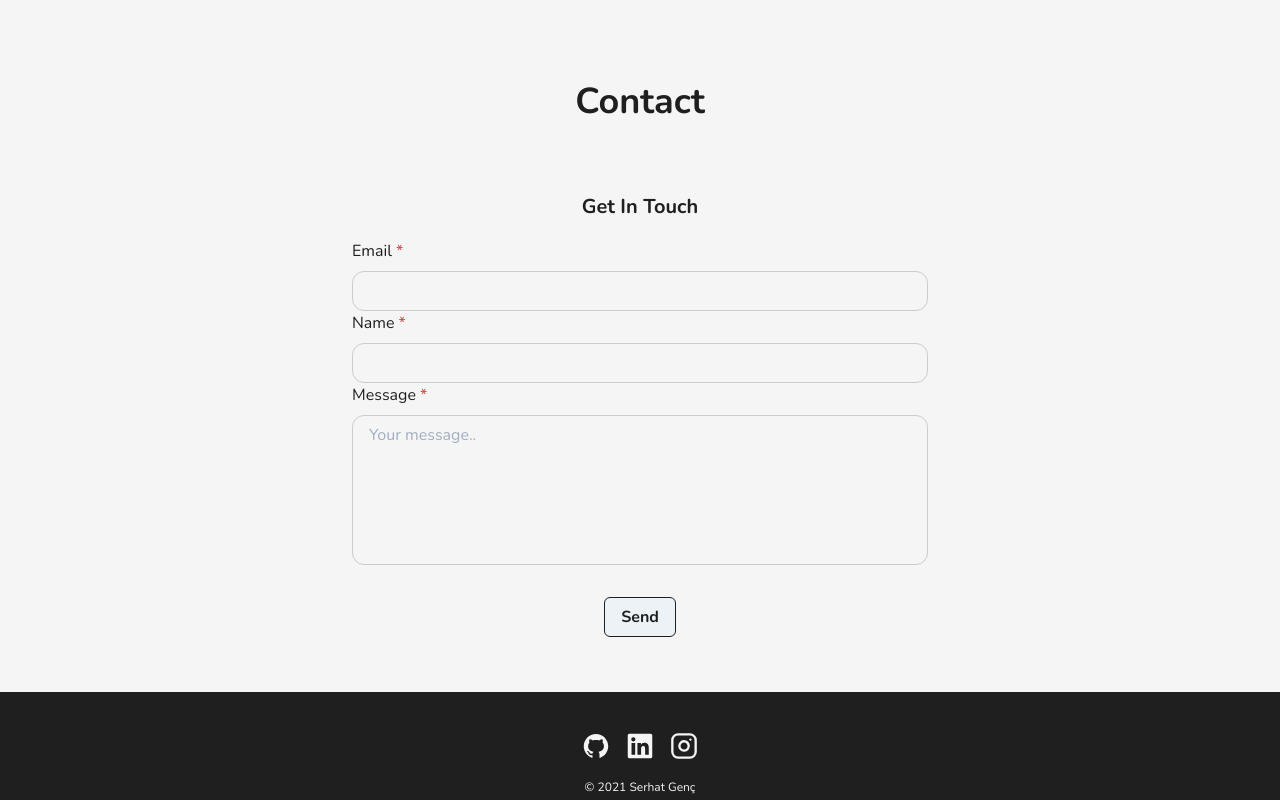
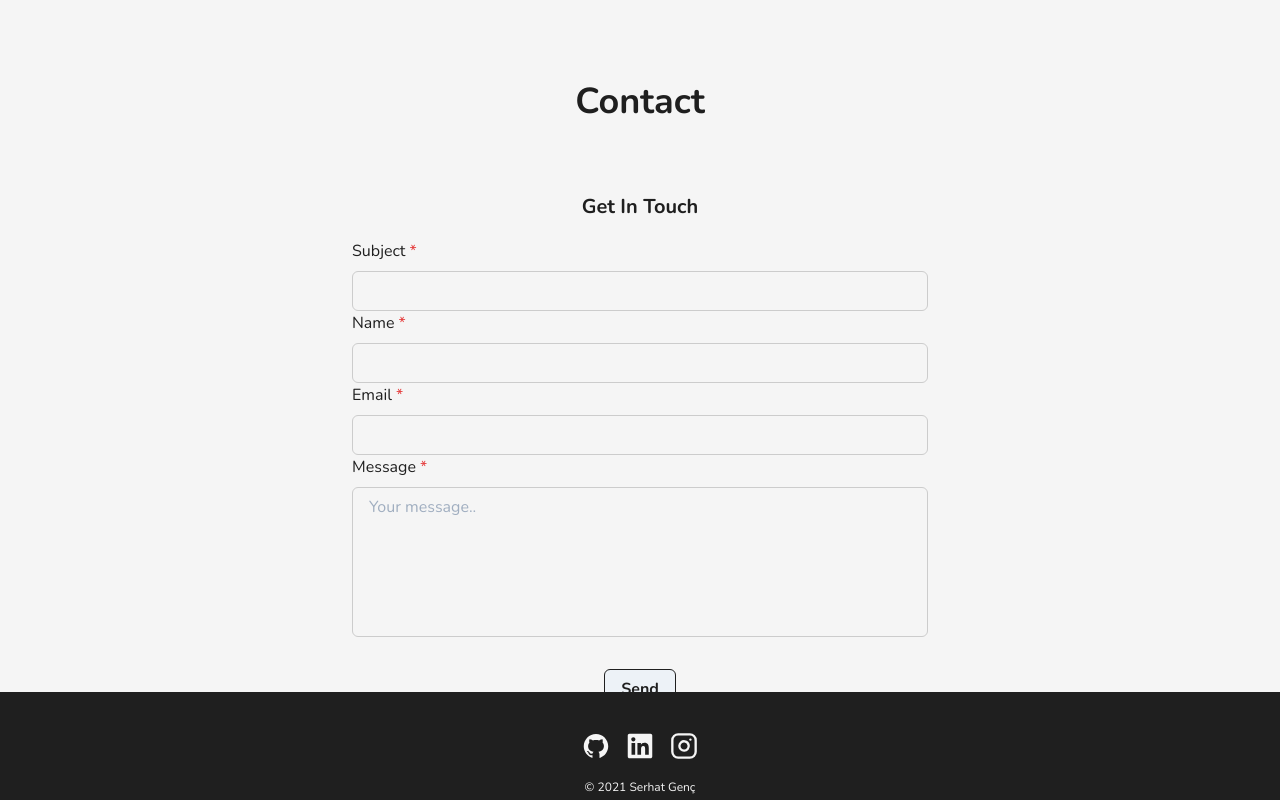
Before and after one commit to SerhatG35/portfolio, a Next.js app: page / in a window 1280 px wide. Shown: the part 1075-1875 px from the top of the page. Built offline with nearby package versions, Linux system fonts and the light colour scheme; no server answers.

Commit message:
contact page handled and toaster added

```diff
--- a/components/Contact.tsx
+++ b/components/Contact.tsx
@@ -6,42 +6,43 @@ import { Textarea } from '@chakra-ui/textarea'
 import { yupResolver } from '@hookform/resolvers/yup'
 import { ContactSchema } from 'constants/YupSchema'
 import { sendForm } from 'emailjs-com'
-import { FormEvent } from 'react'
+import { useEffect } from 'react'
 import { useForm } from 'react-hook-form'
 import { AiOutlineGithub } from 'react-icons/ai'
 import { FaLinkedin } from 'react-icons/fa'
 import { FiInstagram } from 'react-icons/fi'
+import { toaster } from 'utils/Toaster'
 
 type ContactInputTypes = {
+    subject: string
+    name: string
     email: string
-    name: string
     message: string
 }
 
 const Contact = () => {
-    const {
-        formState: { errors },
-        handleSubmit,
-        register,
-    } = useForm<ContactInputTypes>({
+    const { formState, handleSubmit, register, reset } = useForm<ContactInputTypes>({
         resolver: yupResolver(ContactSchema),
     })
 
-    const sendEmail = (e: FormEvent<HTMLFormElement>) => {
+    const sendEmail = () => {
         sendForm(
             'service_pjtiisg',
             'template_04nqstq',
             '#contact-form',
             'user_EYPXtlwIrekVAS0q2FIMR'
-        ).then(
-            (result: any) => {
-                console.log(result.text)
-            },
-            error => {
-                console.log(error.text)
-            }
         )
+            .then(() => {
+                toaster('Success', 'Email has been sent', 'success')
+            })
+            .catch(() => {
+                toaster('Error', 'There was a problem please try later', 'error')
+            })
     }
+
+    useEffect(() => {
+        if (formState.isSubmitSuccessful) reset()
+    }, [formState, reset])
 
     return (
         <Box as='section' id='contact' h='100vh' w='100%' pt='5em'>
@@ -69,54 +70,87 @@ const Contact = () => {
                             onSubmit={handleSubmit(sendEmail)}
                         >
                             <FormControl
-                                isInvalid={!!errors.email?.message}
-                                errortext={errors?.email?.message}
+                                isInvalid={!!formState.errors?.subject?.message}
+                                errortext={formState.errors?.subject?.message}
                                 isRequired
+                                id='subject'
                             >
-                                <FormLabel>Email</FormLabel>
-                                <FormErrorMessage>{errors.email?.message}</FormErrorMessage>
+                                <FormLabel>Subject</FormLabel>
+                                <FormErrorMessage>
+                                    {formState.errors.subject?.message}
+                                </FormErrorMessage>
                                 <Input
                                     _focus={{ boxShadow: '0 0 1px 1px #1f1f1f' }}
-                                    type='email'
-                                    rounded='xl'
+                                    rounded='md'
                                     borderColor='#CCCCCC'
-                                    {...register('email')}
+                                    {...register('subject')}
+                                    type='text'
                                 />
                             </FormControl>
                             <FormControl
-                                isInvalid={!!errors?.name?.message}
-                                errortext={errors?.name?.message}
+                                isInvalid={!!formState.errors?.name?.message}
+                                errortext={formState.errors?.name?.message}
                                 isRequired
+                                id='name'
                             >
                                 <FormLabel>Name</FormLabel>
-                                <FormErrorMessage>{errors.name?.message}</FormErrorMessage>
+                                <FormErrorMessage>
+                                    {formState.errors.name?.message}
+                                </FormErrorMessage>
                                 <Input
                                     _focus={{ boxShadow: '0 0 1px 1px #1f1f1f' }}
-                                    type='name'
-                                    rounded='xl'
+                                    rounded='md'
                                     borderColor='#CCCCCC'
                                     {...register('name')}
+                                    type='text'
                                 />
                             </FormControl>
                             <FormControl
-                                isInvalid={!!errors?.message?.message}
-                                errortext={errors?.message?.message}
+                                isInvalid={!!formState.errors?.email?.message}
+                                errortext={formState.errors?.email?.message}
                                 isRequired
+                                id='email'
+                            >
+                                <FormLabel>Email</FormLabel>
+                                <FormErrorMessage>
+                                    {formState.errors.email?.message}
+                                </FormErrorMessage>
+                                <Input
+                                    _focus={{ boxShadow: '0 0 1px 1px #1f1f1f' }}
+                                    rounded='md'
+                                    borderColor='#CCCCCC'
+                                    {...register('email')}
+                                    type='email'
+                                />
+                            </FormControl>
+
+                            <FormControl
+                                isInvalid={!!formState.errors?.message?.message}
+                                errortext={formState.errors?.message?.message}
+                                isRequired
+                                id='message'
                             >
                                 <FormLabel>Message</FormLabel>
-                                <FormErrorMessage>{errors.message?.message}</FormErrorMessage>
+                                <FormErrorMessage>
+                                    {formState.errors.message?.message}
+                                </FormErrorMessage>
                                 <Textarea
-                                    type='message'
-                                    rounded='xl'
+                                    rounded='md'
                                     placeholder='Your message..'
                                     resize='none'
                                     _focus={{ boxShadow: '0 0 1px 1px #1f1f1f' }}
-                                    height='150px'
+                                    height={['75px', '150px', '150px']}
                                     borderColor='#CCCCCC'
                                     {...register('message')}
+                                    type='text'
                                 />
                             </FormControl>
-                            <Button type='submit' mt='2em' border='1px solid #1f1f1f'>
+                            <Button
+                                _focus={{ boxShadow: 'none' }}
+                                type='submit'
+                                mt='2em'
+                                border='1px solid #1f1f1f'
+                            >
                                 Send
                             </Button>
                         </Center>
--- a/components/Projects.tsx
+++ b/components/Projects.tsx
@@ -32,6 +32,7 @@ const Projects = () => {
     const [ref, inView] = useInView({ rootMargin: '-50%', triggerOnce: true })
 
     const getRepositories = async () => {
+        try {
             const { data } = await axios.get<GithubRepoTypes>(
                 'https://api.github.com/users/SerhatG35/repos'
             )
@@ -40,6 +41,9 @@ const Projects = () => {
                 return Number(new Date(b.created_at)) - Number(new Date(a.created_at))
             })
             setRepos(filteredData)
+        } catch (error) {
+            console.log(error)
+        }
     }
 
     useEffect(() => {
--- a/constants/YupSchema.ts
+++ b/constants/YupSchema.ts
@@ -1,8 +1,12 @@
 import * as yup from 'yup'
 
 export const ContactSchema = yup.object().shape({
+    subject: yup
+        .string()
+        .min(4, 'Subject must be at least 4 characters')
+        .required('Subject is a required field'),
+    name: yup.string().required('Name is a required field'),
     email: yup.string().email().required('Email is a required field'),
-    name: yup.string().required('Name is a required field'),
     message: yup
         .string()
         .min(10, 'Message must be at least 10 characters')
--- /dev/null
+++ b/utils/Toaster.ts
@@ -0,0 +1,17 @@
+import { createStandaloneToast } from '@chakra-ui/react'
+
+const toast = createStandaloneToast()
+
+export const toaster = (
+    title: string,
+    description: string,
+    status: 'error' | 'success' | 'warning'
+) => {
+    toast({
+        title,
+        description,
+        status,
+        duration: 3000,
+        isClosable: true,
+    })
+}
--- a/utils/index.ts
+++ /dev/null
@@ -1,5 +0,0 @@
-import micro from '../img/repo-img/micro-frontend-project.png'
-import product from '../img/repo-img/product_page.png'
-import todo from '../img/repo-img/todo-app.png'
-
-export { micro, product, todo }
```
Lines whose indentation alone changed are shown as unchanged.
